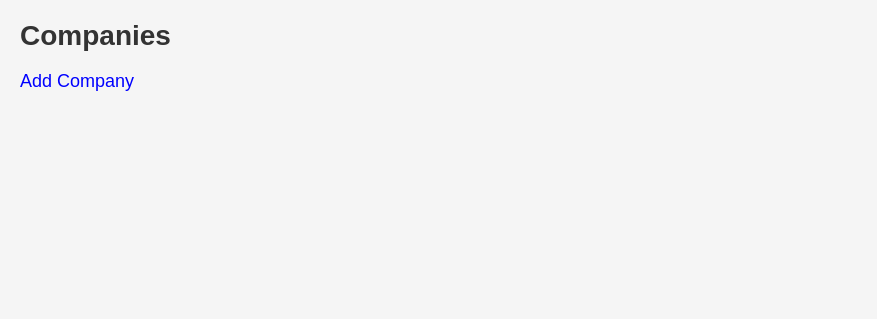
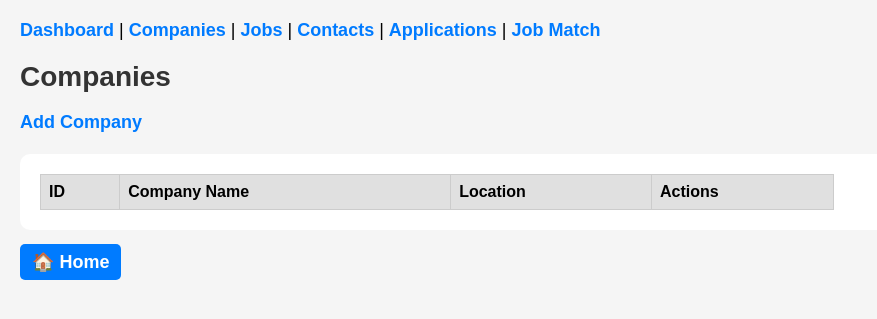
Before and after one commit to OliverOdicio/job-application-tracker, a Flask app: page /companies in a window 1280 px wide. Shown: the top 319 px of the page, without its empty margins (0-877 px from the left). Run offline with Flask 3, Linux system fonts and the light colour scheme; data that the repository does not hold is empty.

Commit message:
Final CRUD updates and UI improvements

```diff
--- a/app.py
+++ b/app.py
@@ -170,6 +170,54 @@ def add_job():
 
     return render_template("add_job.html", companies=companies)
 
+
+@app.route("/edit_job/<int:job_id>", methods=["GET", "POST"])
+def edit_job(job_id):
+
+    conn = get_db_connection()
+    cursor = conn.cursor(dictionary=True)
+
+    if request.method == "POST":
+        company_id = request.form["company_id"]
+        job_title = request.form["job_title"]
+
+        cursor.execute(
+            "UPDATE jobs SET company_id=%s, job_title=%s WHERE job_id=%s",
+            (company_id, job_title, job_id)
+        )
+
+        conn.commit()
+        conn.close()
+
+        return redirect(url_for("list_jobs"))
+
+    cursor.execute("SELECT * FROM jobs WHERE job_id = %s", (job_id,))
+    job = cursor.fetchone()
+
+    cursor.execute("SELECT * FROM companies")
+    companies = cursor.fetchall()
+
+    conn.close()
+
+    return render_template("edit_job.html", job=job, companies=companies)
+
+
+@app.route("/delete_job/<int:job_id>")
+def delete_job(job_id):
+
+    conn = get_db_connection()
+    cursor = conn.cursor()
+
+    cursor.execute(
+        "DELETE FROM jobs WHERE job_id = %s",
+        (job_id,)
+    )
+
+    conn.commit()
+    conn.close()
+
+    return redirect(url_for("list_jobs"))
+
 @app.route("/contacts")
 def list_contacts():
 
@@ -217,6 +265,58 @@ def add_contact():
     conn.close()
 
     return render_template("add_contact.html", companies=companies)
+
+@app.route("/edit_contact/<int:contact_id>", methods=["GET", "POST"])
+def edit_contact(contact_id):
+
+    conn = get_db_connection()
+    cursor = conn.cursor(dictionary=True)
+
+    if request.method == "POST":
+
+        contact_name = request.form["contact_name"]
+        email = request.form["email"]
+        company_id = request.form["company_id"]
+
+        cursor.execute(
+            "UPDATE contacts SET contact_name=%s, email=%s, company_id=%s WHERE contact_id=%s",
+            (contact_name, email, company_id, contact_id)
+        )
+
+        conn.commit()
+        conn.close()
+
+        return redirect(url_for("list_contacts"))
+
+    cursor.execute("SELECT * FROM contacts WHERE contact_id = %s", (contact_id,))
+    contact = cursor.fetchone()
+
+    cursor.execute("SELECT * FROM companies")
+    companies = cursor.fetchall()
+
+    conn.close()
+
+    return render_template("edit_contact.html", contact=contact, companies=companies)
+
+
+@app.route("/delete_contact/<int:contact_id>")
+def delete_contact(contact_id):
+
+    conn = get_db_connection()
+    cursor = conn.cursor()
+
+    cursor.execute(
+        "DELETE FROM contacts WHERE contact_id = %s",
+        (contact_id,)
+    )
+
+    conn.commit()
+    conn.close()
+
+    return redirect(url_for("list_contacts"))
+
+
+
 @app.route("/applications")
 def list_applications():
 
@@ -265,6 +365,55 @@ def add_application():
 
     return render_template("add_application.html", jobs=jobs)
 
+@app.route("/edit_application/<int:application_id>", methods=["GET", "POST"])
+def edit_application(application_id):
+
+    conn = get_db_connection()
+    cursor = conn.cursor(dictionary=True)
+
+    if request.method == "POST":
+
+        job_id = request.form["job_id"]
+        status = request.form["status"]
+        application_date = request.form["application_date"]
+
+        cursor.execute(
+            "UPDATE applications SET job_id=%s, status=%s, application_date=%s WHERE application_id=%s",
+            (job_id, status, application_date, application_id)
+        )
+
+        conn.commit()
+        conn.close()
+
+        return redirect(url_for("list_applications"))
+
+    cursor.execute("SELECT * FROM applications WHERE application_id = %s", (application_id,))
+    application = cursor.fetchone()
+
+    cursor.execute("SELECT * FROM jobs")
+    jobs = cursor.fetchall()
+
+    conn.close()
+
+    return render_template("edit_application.html", application=application, jobs=jobs)
+
+
+@app.route("/delete_application/<int:application_id>")
+def delete_application(application_id):
+
+    conn = get_db_connection()
+    cursor = conn.cursor()
+
+    cursor.execute(
+        "DELETE FROM applications WHERE application_id = %s",
+        (application_id,)
+    )
+
+    conn.commit()
+    conn.close()
+
+    return redirect(url_for("list_applications"))
+
 @app.route("/job_match", methods=["GET", "POST"])
 def job_match():
 
--- a/static/style.css
+++ b/static/style.css
@@ -12,7 +12,24 @@ h1 {
 
 a {
     text-decoration: none;
-    color: blue;
+    color: #007BFF;
+    font-weight: bold;
+}
+
+a:hover {
+    color: #0056b3;
+}
+
+button {
+    background-color: #007BFF;
+    color: white;
+    padding: 6px 10px;
+    border: none;
+    border-radius: 5px;
+}
+
+button:hover {
+    background-color: #0056b3;
 }
 
 table {
@@ -28,6 +45,10 @@ th, td {
     text-align: left;
 }
 
+tr:nth-child(even) {
+    background-color: #f2f2f2;
+}
+
 th {
     background-color: #e0e0e0;
 }
--- a/templates/companies.html
+++ b/templates/companies.html
@@ -1,11 +1,22 @@
-<link rel="stylesheet" href="{{ url_for('static', filename='style.css') }}">
-
 <!DOCTYPE html>
 <html>
+
 <head>
     <title>Companies</title>
+    <link rel="stylesheet" href="{{ url_for('static', filename='style.css') }}">
 </head>
+
 <body>
+
+<!-- NAVBAR -->
+<div style="margin-bottom:20px;">
+    <a href="/">Dashboard</a> |
+    <a href="/companies">Companies</a> |
+    <a href="/jobs">Jobs</a> |
+    <a href="/contacts">Contacts</a> |
+    <a href="/applications">Applications</a> |
+    <a href="/job_match">Job Match</a>
+</div>
 
 <h1>Companies</h1>
 
@@ -13,22 +24,38 @@
 
 <br><br>
 
-<ul>
+<div class="container">
+
+<table border="1">
+    <tr>
+        <th>ID</th>
+        <th>Company Name</th>
+        <th>Location</th>
+        <th>Actions</th>
+    </tr>
+
     {% for company in companies %}
-        <li>
-            {{ company.company_id }} -
-            {{ company.company_name }} -
-            {{ company.location }}
+    <tr>
+        <td>{{ company.company_id }}</td>
+        <td>{{ company.company_name }}</td>
+        <td>{{ company.location }}</td>
+        <td>
+            <a href="/edit_company/{{ company.company_id }}">Edit</a> |
+            <a href="/delete_company/{{ company.company_id }}" onclick="return confirm('Are you sure you want to delete this company?')">Delete</a>
+        </td>
+    </tr>
+    {% endfor %}
+</table>
 
-            <a href="/edit_company/{{ company.company_id }}">Edit</a>
-            <a href="/delete_company/{{ company.company_id }}"
-            onclick="return confirm('Are you sure you want to delete this company?');">
-            Delete
-            </a>
+</div>
 
-        </li>
-    {% endfor %}
-</ul>
+<br>
+
+<div style="margin-bottom: 20px;">
+    <a href="/" style="background-color: #007BFF; color: white; padding: 8px 12px; border-radius: 5px; text-decoration: none;">
+        🏠 Home
+    </a>
+</div>
 
 </body>
 </html>
```
Also changed, not shown: templates/applications.html (+40 -4 lines), templates/contacts.html (+40 -4 lines), templates/edit_application.html (added, +55 -0 lines), templates/edit_company.html (+7 -3 lines), templates/edit_contact.html (added, +55 -0 lines), templates/edit_job.html (added, +50 -0 lines), templates/jobs.html (+13 -5 lines).
